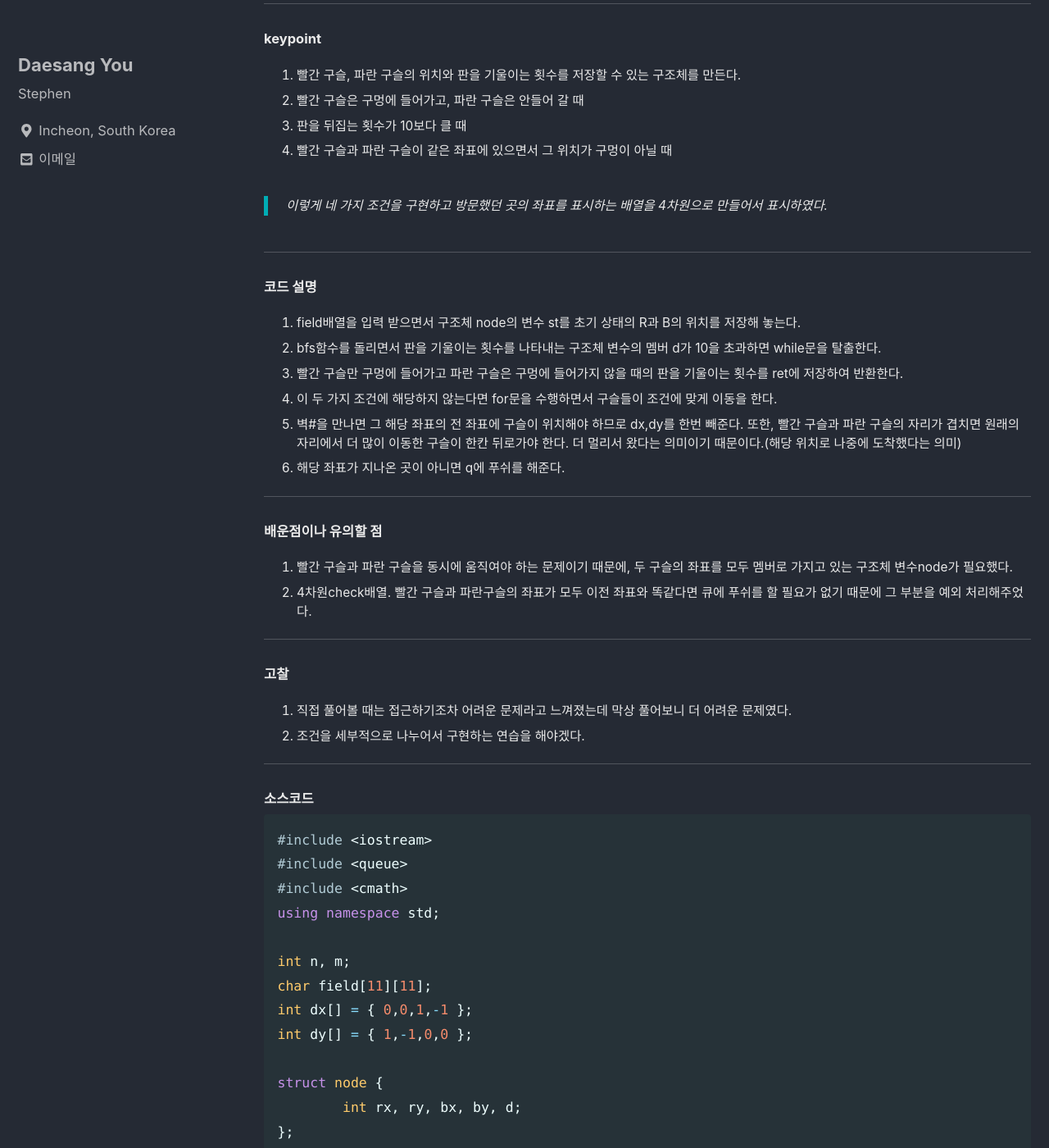
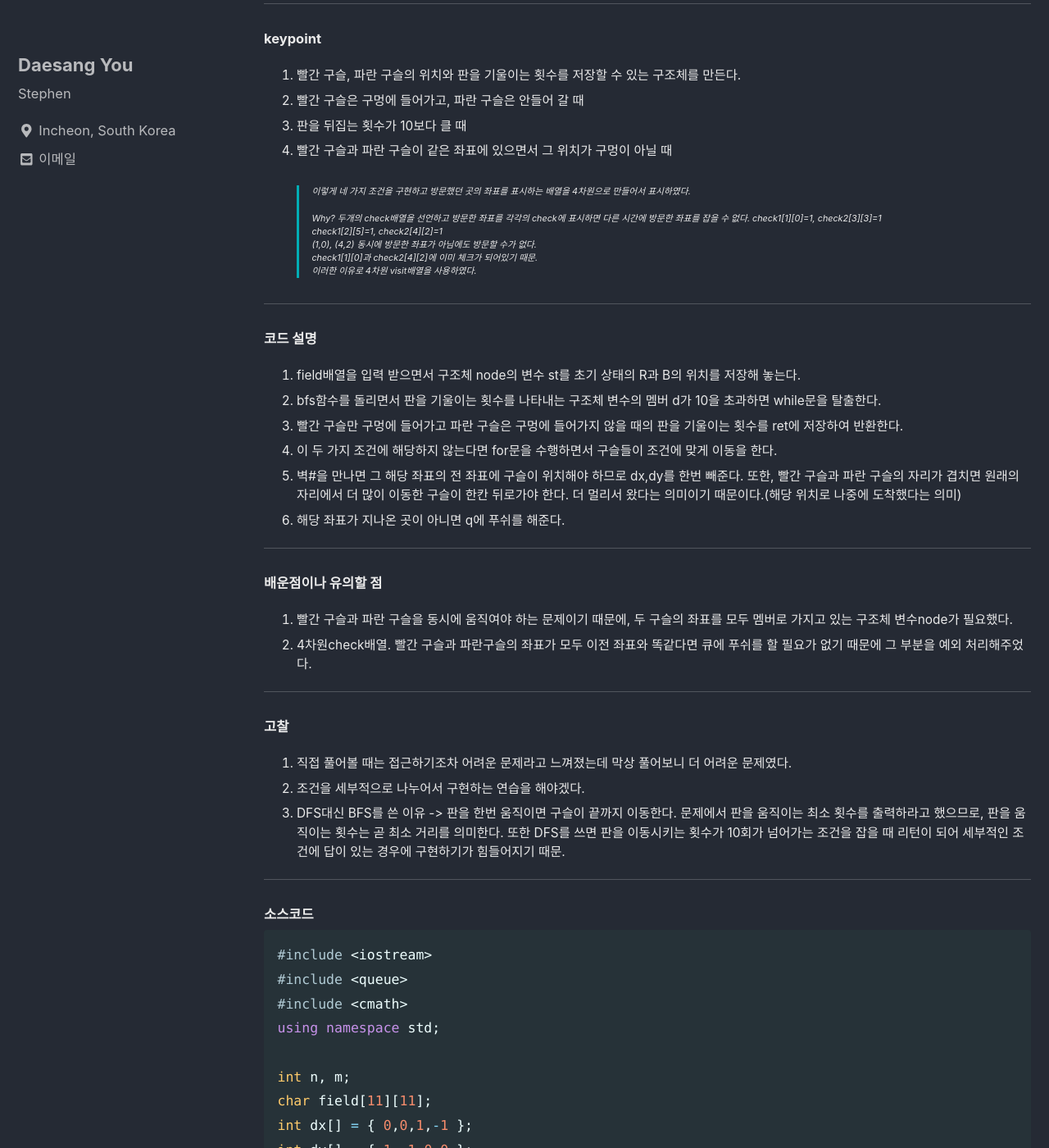
Before and after one commit to eotkd4791/eotkd4791.github.io, a Jekyll site: the page built from _posts/algorithm/2019-07-22-algorithm-BOJ-13460-구슬탈출2.md, in a window 1280 px wide and 1400 px high, scrolled down 358 px. Shown: the whole window at 82% size. Built offline with Jekyll 4.4.1, drawn with Linux system fonts in a browser that asks for light colours; cached includes are drawn as plain includes; comment, search, counter and statistics services are not loaded; some of the changed text lies outside the part shown.

Commit message:
Update 2019-07-22-algorithm-BOJ-13460-구슬탈출2.md

```diff
--- a/_posts/algorithm/2019-07-22-algorithm-BOJ-13460-구슬탈출2.md
+++ b/_posts/algorithm/2019-07-22-algorithm-BOJ-13460-구슬탈출2.md
@@ -23,8 +23,14 @@ comments:
 2. 빨간 구슬은 구멍에 들어가고, 파란 구슬은 안들어 갈 때
 3. 판을 뒤집는 횟수가 10보다 클 때
 4. 빨간 구슬과 파란 구슬이 같은 좌표에 있으면서 그 위치가 구멍이 아닐 때
+>이렇게 네 가지 조건을 구현하고 방문했던 곳의 좌표를 표시하는 배열을 4차원으로 만들어서 표시하였다.<br><br>
+>Why? 두개의 check배열을 선언하고 방문한 좌표를 각각의 check에 표시하면 다른 시간에 방문한 좌표를 잡을 수 없다.
+check1[1][0]=1, check2[3][3]=1<br>
+check1[2][5]=1, check2[4][2]=1<br>
+(1,0), (4,2) 동시에 방문한 좌표가 아님에도 방문할 수가 없다.<br>
+check1[1][0]과 check2[4][2]에 이미 체크가 되어있기 때문.<br>
+이러한 이유로 4차원 visit배열을 사용하였다.
 
->이렇게 네 가지 조건을 구현하고 방문했던 곳의 좌표를 표시하는 배열을 4차원으로 만들어서 표시하였다.
 
 ---
 
@@ -44,13 +50,12 @@ comments:
 1. 빨간 구슬과 파란 구슬을 동시에 움직여야 하는 문제이기 때문에, 두 구슬의 좌표를 모두 멤버로 가지고 있는 구조체 변수node가 필요했다.
 2. 4차원check배열. 빨간 구슬과 파란구슬의 좌표가 모두 이전 좌표와 똑같다면 큐에 푸쉬를 할 필요가 없기 때문에 그 부분을 예외 처리해주었다.
 
-
 ---
 
 #### 고찰
 1. 직접 풀어볼 때는 접근하기조차 어려운 문제라고 느껴졌는데 막상 풀어보니 더 어려운 문제였다.
 2. 조건을 세부적으로 나누어서 구현하는 연습을 해야겠다.
-
+3. DFS대신 BFS를 쓴 이유 -> 판을 한번 움직이면 구슬이 끝까지 이동한다. 문제에서 판을 움직이는 최소 횟수를 출력하라고 했으므로, 판을 움직이는 횟수는 곧 최소 거리를 의미한다. 또한 DFS를 쓰면 판을 이동시키는 횟수가 10회가 넘어가는 조건을 잡을 때 리턴이 되어 세부적인 조건에 답이 있는 경우에 구현하기가 힘들어지기 때문.
 
 ---
 
@@ -92,7 +97,7 @@ int bfs() {
 			int next_ry = cur.ry;
 			int next_bx = cur.bx;
 			int next_by = cur.by;
-
+			//원래 구슬이 있던 자리를 기준으로 네 방향을 탐색해야 하기 때문에 원점으로 초기화를 시켜준다.
 			while (1) {
 				if (field[next_rx][next_ry] != '#' && field[next_rx][next_ry] != 'O') {
 					next_rx += dx[dir];
```
